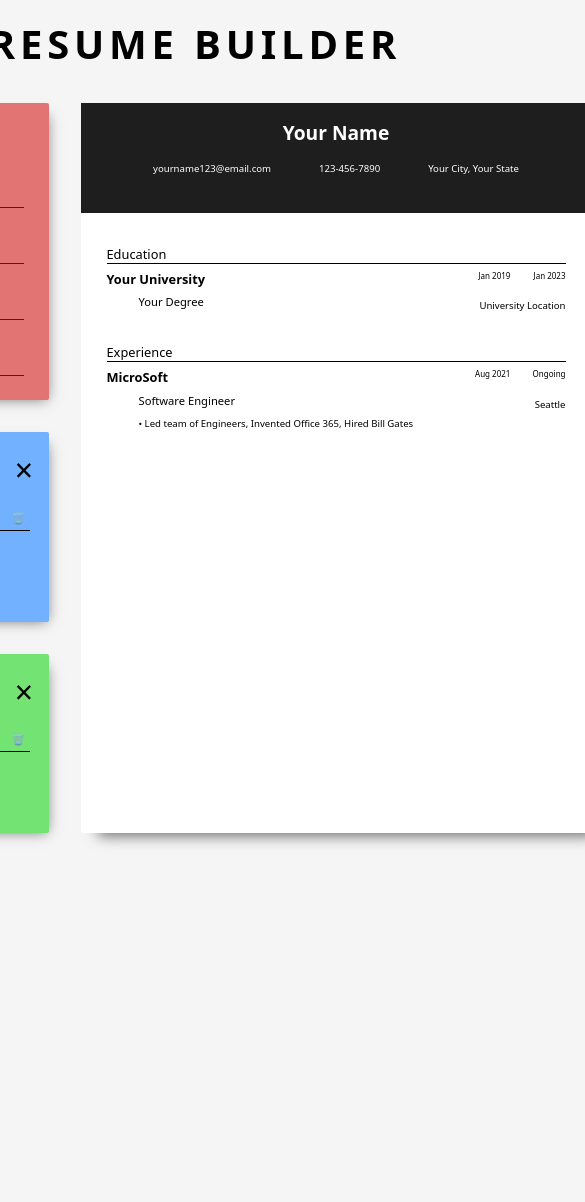
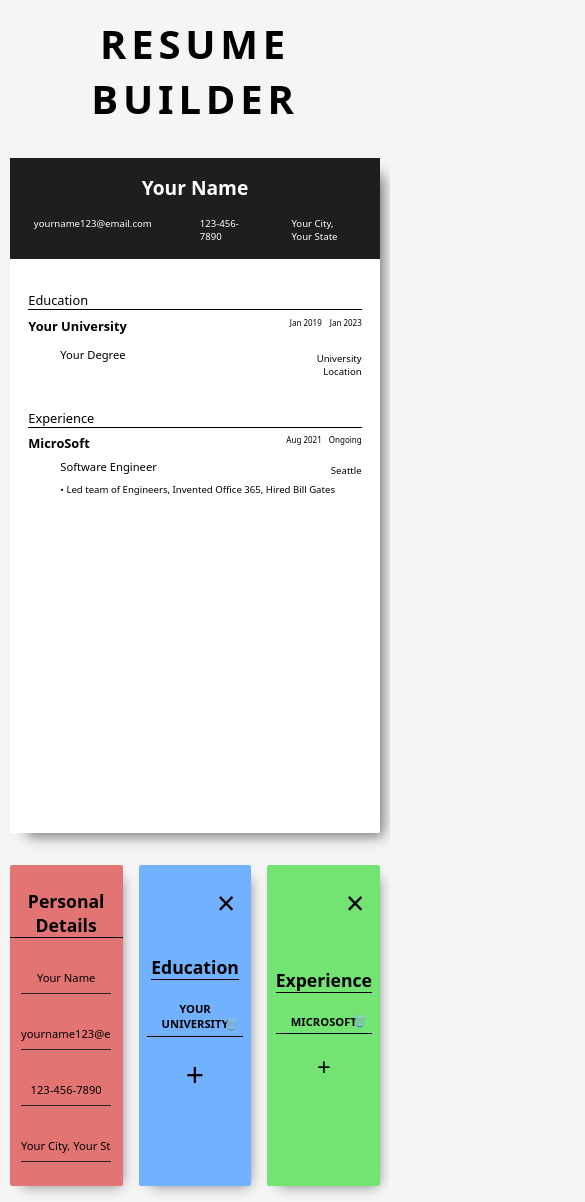
Before and after one commit to Hammed74/cv-application, a React (Vite) app: page / in a window 390 px wide. Shown: the whole page, 585 px wide, since content can reach past the window. Before the commit the page ends 860 px from the top, so only its background shows below. Built offline with nearby package versions, Linux system fonts and the light colour scheme.

Commit message:
made responsive for mobile

```diff
--- a/src/index.css
+++ b/src/index.css
@@ -10,7 +10,7 @@
   display: flex;
   flex-direction: column;
   align-items: center;
-        padding-bottom: 2rem;
+  padding-bottom: 2rem;
 }
 
 :root{
@@ -33,6 +33,7 @@ body {
 h2{
   font-size: 1.1rem;
   border-bottom: 1px solid black;
+  text-align: center;
 }
 
 .title {
@@ -44,8 +45,8 @@ h2{
 }
 
 .resume {
-  width: 510px;
-  max-height: 733;
+  width: min(95vw,510px);
+  height: min(80vh,733px);
   background-color: rgb(255, 255, 255);
   border-radius: 2px;
   box-shadow: 10px 10px 13px -7px rgba(0, 0, 0, 0.55);
@@ -398,3 +399,33 @@ font-size: 0.5rem;
   max-width: 100%;
   resize: vertical;
 }
+
+@media screen and (max-width: 800px){
+  .body{
+    display: grid;
+    grid-template-rows: 1fr auto;
+    justify-items: center;
+  }
+
+  .resume{
+    grid-area: 1/1/2/2;
+  }
+
+  .form-elements{
+    flex-direction: row;
+    gap: 1rem;
+    width: 95vw;
+    margin-bottom: 1rem;
+  }
+
+  .education-details{
+    min-width: 30%;
+  }
+
+  .personal-details{
+    min-width: 30%;
+  }
+  .experience-details{
+    min-width: 30%;
+  }
+}
```
